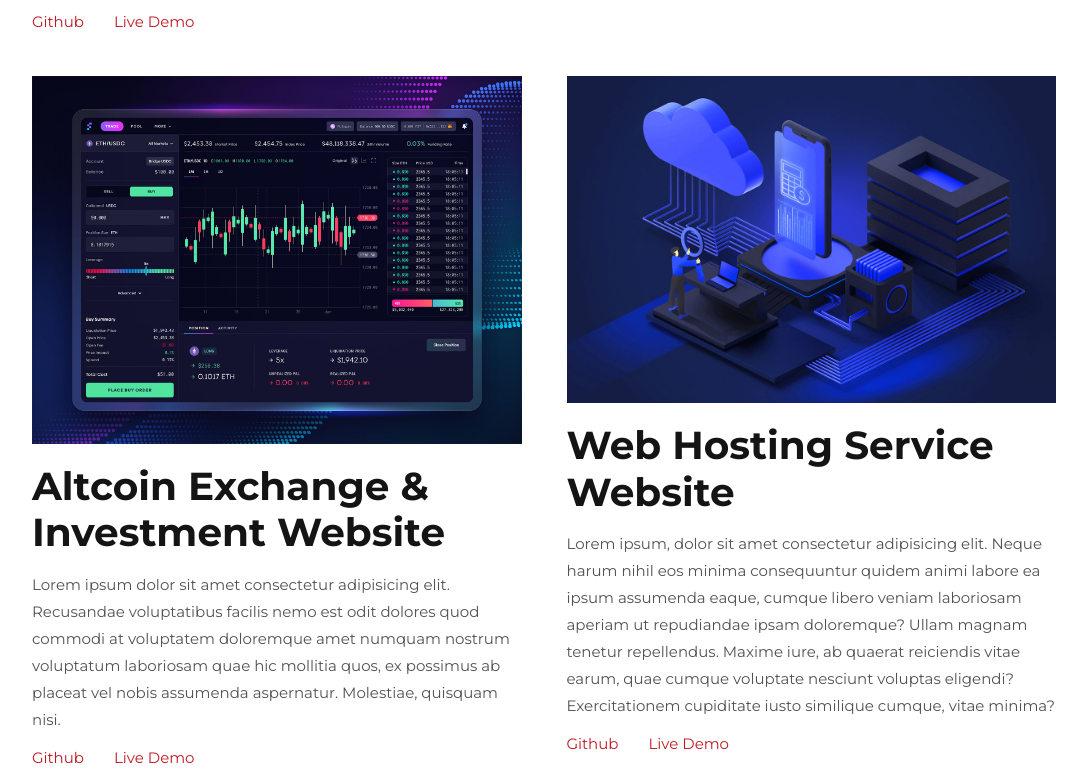
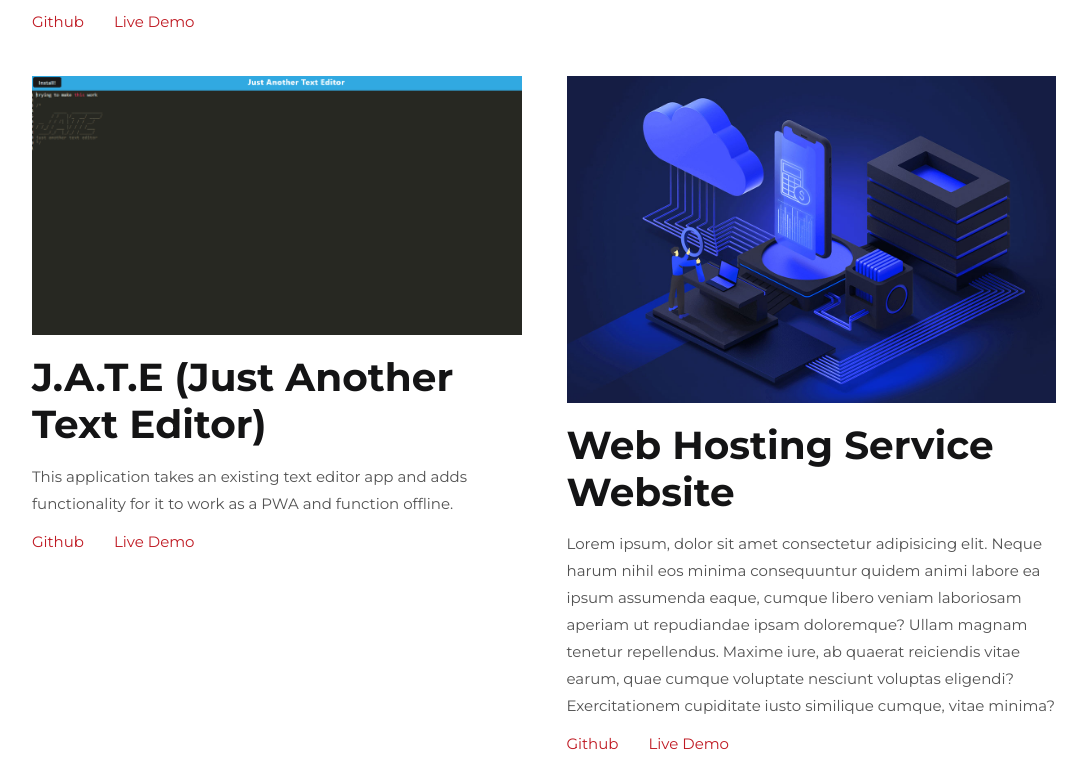
Before and after one commit to mherring11/new-portfolio, a plain HTML site: page index.html in a window 1280 px wide. Shown: the part 5188-5958 px from the top of the page, without its empty margins (96-1183 px from the left). Drawn offline with nearby package versions, Linux system fonts and the light colour scheme.

Commit message:
added project 3

```diff
--- a/index.html
+++ b/index.html
@@ -297,19 +297,15 @@
 
       <div class="project">
         <div class="thumbnail">
-          <img src="./assets/images/work3.jpg" />
+          <img src="./assets/images/PWA.png" />
         </div>
-        <h2>Altcoin Exchange & Investment Website</h2>
+        <h2>J.A.T.E (Just Another Text Editor)</h2>
         <p>
-          Lorem ipsum dolor sit amet consectetur adipisicing elit.
-          Recusandae voluptatibus facilis nemo est odit dolores quod commodi
-          at voluptatem doloremque amet numquam nostrum voluptatum
-          laboriosam quae hic mollitia quos, ex possimus ab placeat vel
-          nobis assumenda aspernatur. Molestiae, quisquam nisi.
+          This application takes an existing text editor app and adds functionality for it to work as a PWA and function offline.
         </p>
         <div class="action">
-          <a href="github.com" target="_blank">Github</a>
-          <a href="https://egattor.com" target="_blank">Live Demo</a>
+          <a href="https://github.com/mherring11/PWA" target="_blank">Github</a>
+          <a href="https://pwa-texted-app.herokuapp.com/" target="_blank">Live Demo</a>
         </div>
       </div>
       <!-- END OF PROJECT -->
```
Also changed, not shown: assets/images/PWA.png (added).
